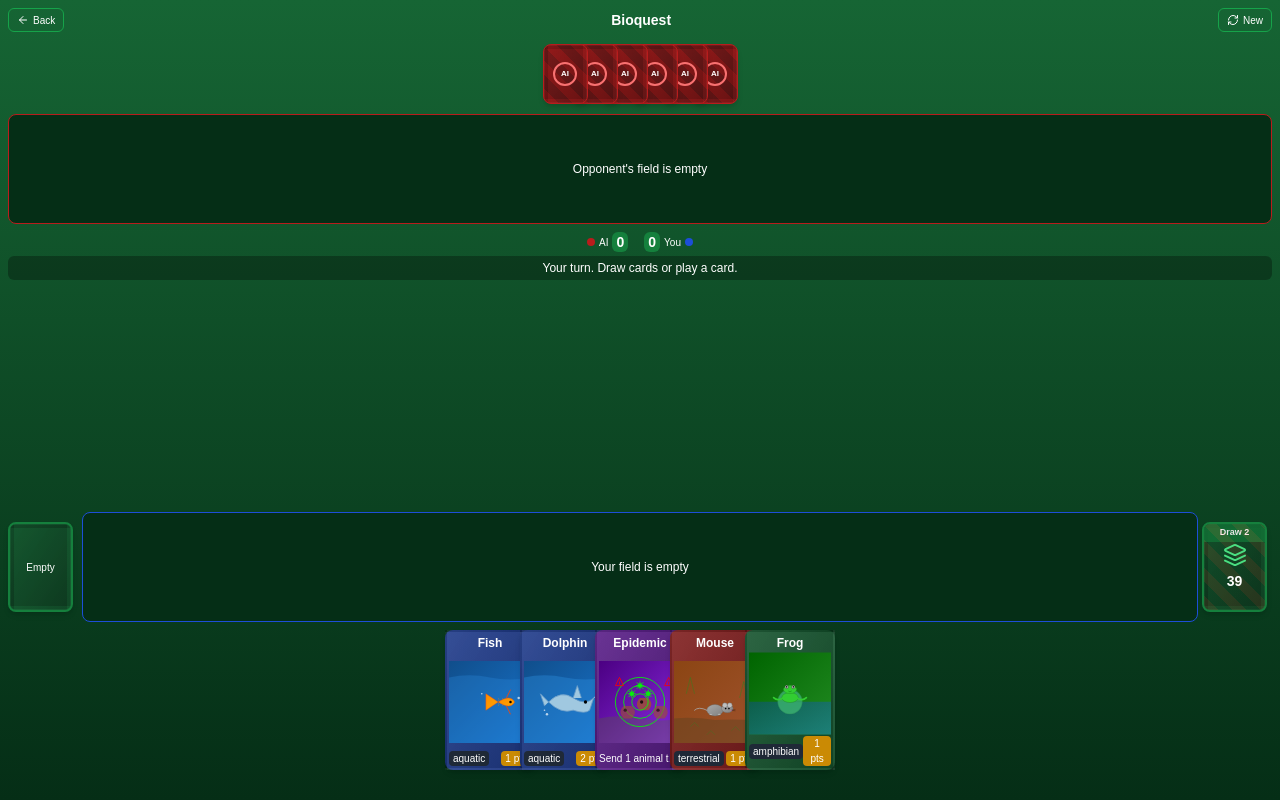
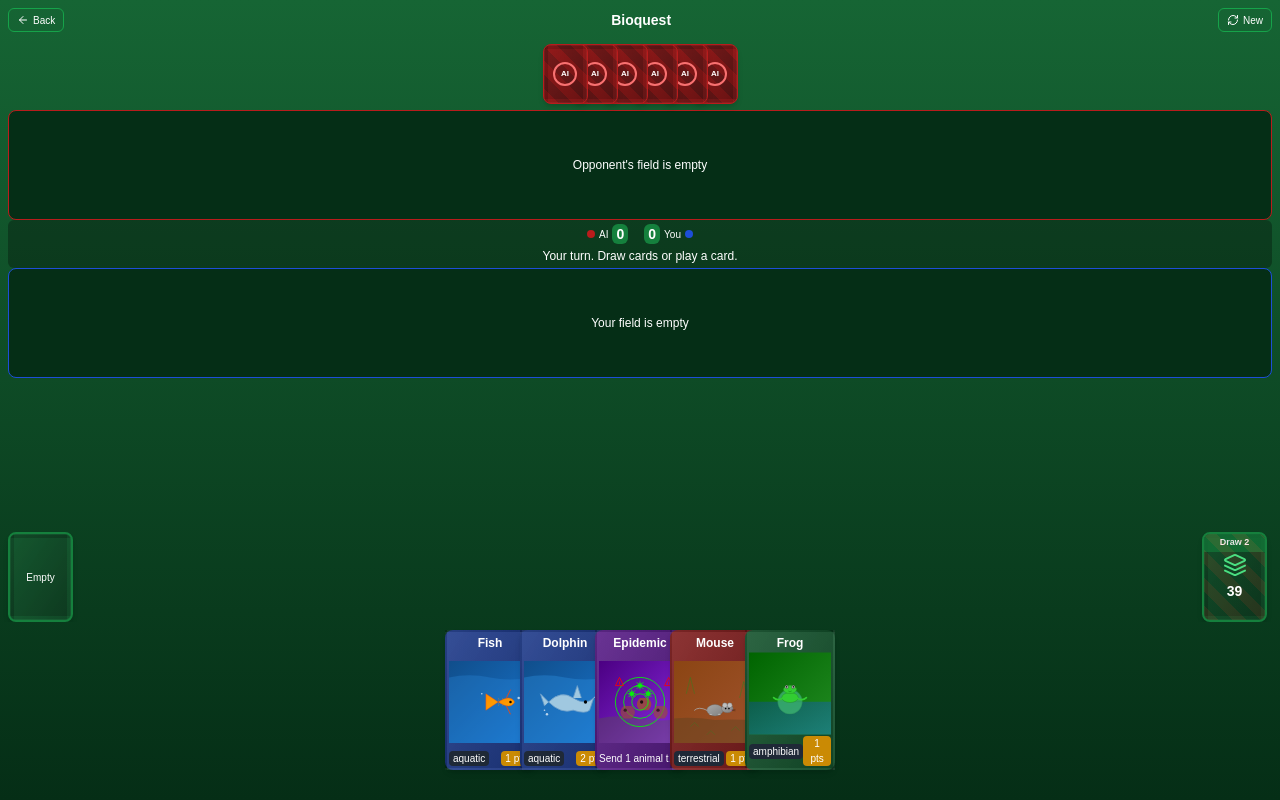
Before and after one commit to AlexandreNasajon/animal_kingdom, a Next.js app: page /game/match in a window 1280 px wide. Built offline with nearby package versions, Linux system fonts and the light colour scheme.

Commit message:
refactor: adjust game board layout to remove blank space
Modify match page layout to occupy space between player and opponent boards with score and game log.

Co-authored-by: Alexandre Nasajon <26290886+AlexandreNasajon@users.noreply.github.com>

```diff
--- a/app/game/match/page.tsx
+++ b/app/game/match/page.tsx
@@ -1341,7 +1341,7 @@ export default function GameMatch() {
       {/* Game board */}
       <div className="flex flex-1 flex-col px-2 max-h-[calc(100vh-120px)] overflow-hidden">
         {/* AI Hand (face down) */}
-        <div className="mb-1">
+        <div className="mb-0">
           <OpponentHand
             cardCount={gameState.opponentHand.length}
             isThinking={isAIThinking}
@@ -1350,7 +1350,7 @@ export default function GameMatch() {
         </div>
 
         {/* Opponent field */}
-        <div className="mb-1" ref={opponentFieldRef}>
+        <div className="mb-0" ref={opponentFieldRef}>
           <GameBoard
             cards={gameState.opponentField}
             isOpponent={true}
@@ -1361,10 +1361,12 @@ export default function GameMatch() {
           />
         </div>
 
-        {/* Score display and game log between fields */}
-        <div className="my-1 flex flex-col gap-1">
+        {/* Score display and game log between fields - NO EXTRA SPACE */}
+        <div className="flex flex-col">
+          {/* Score display and game log in one compact area */}
+          <div className="bg-black/30 rounded-md p-1">
             {/* Score display */}
-          <div className="flex justify-center items-center gap-4">
+            <div className="flex justify-center items-center gap-4 mb-1">
               <div className="flex items-center gap-1">
                 <div className="h-2 w-2 rounded-full bg-red-700"></div>
                 <span className="text-[10px] flex items-center gap-1">
@@ -1404,10 +1406,24 @@ export default function GameMatch() {
 
             {/* Game Log */}
             <div className="w-full">
-            <div className="bg-black/30 rounded-md p-1 text-xs text-center overflow-hidden text-white">
+              <div className="text-xs text-center overflow-hidden text-white">
                 {lastGameMessage || "Game started. Your turn."}
               </div>
             </div>
+          </div>
+        </div>
+
+        {/* Player field */}
+        <div className="mt-0">
+          <GameBoard
+            cards={gameState.playerField}
+            isOpponent={false}
+            points={gameState.playerPoints}
+            newCardId={newPlayerFieldCardId}
+            discardingCardId={discardingCardId}
+            returningToDeckCardId={returningToDeckCardId}
+            onCardDrop={handleCardDrop}
+          />
         </div>
 
         {/* Player area with deck and discard on sides */}
@@ -1434,19 +1450,6 @@ export default function GameMatch() {
                   )}
                 </div>
               </Card>
-            </div>
-
-            {/* Player field in the middle */}
-            <div className="flex-1">
-              <GameBoard
-                cards={gameState.playerField}
-                isOpponent={false}
-                points={gameState.playerPoints}
-                newCardId={newPlayerFieldCardId}
-                discardingCardId={discardingCardId}
-                returningToDeckCardId={returningToDeckCardId}
-                onCardDrop={handleCardDrop}
-              />
             </div>
 
             {/* Deck on the right */}
```
Lines whose indentation alone changed are shown as unchanged.
